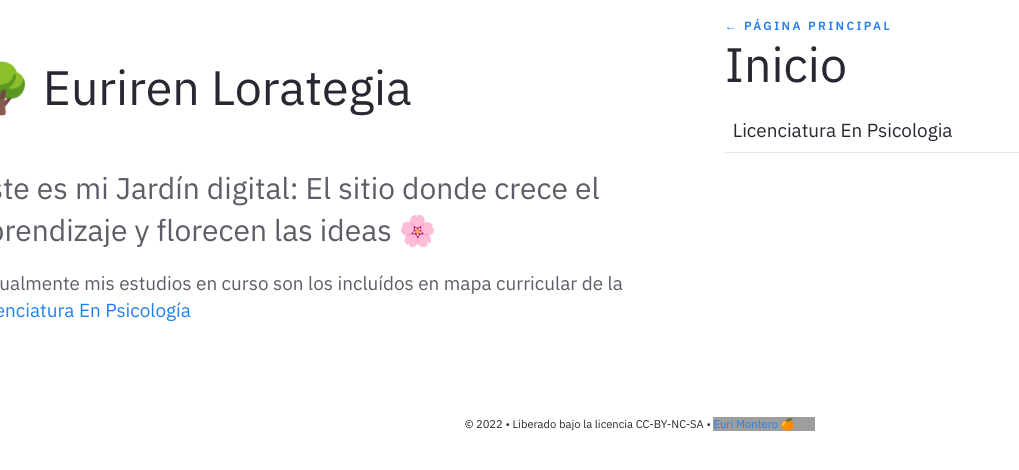
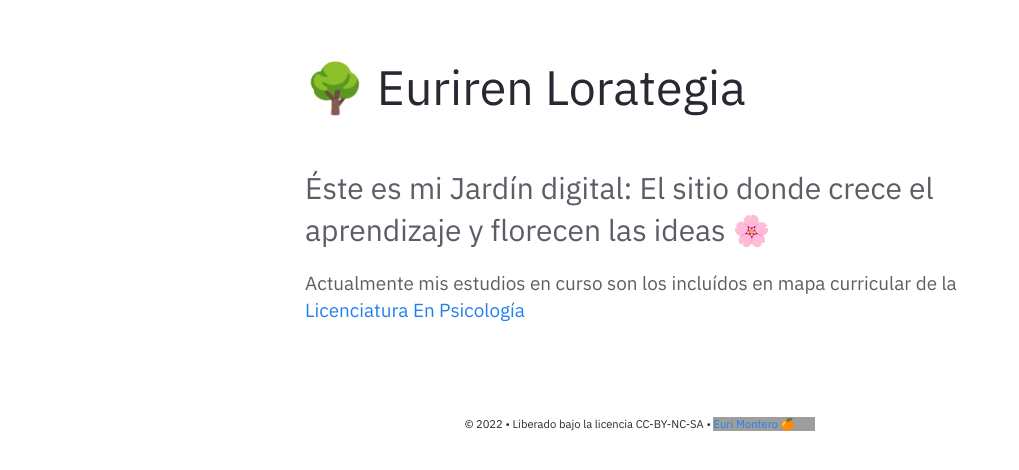
Before and after one commit to EuriNaiz/Lorategi, a Jekyll site: the page built from pages/index.md, in a window 1280 px wide, cut to the strip 104-574 px from the top of the page. Shown: the whole strip, without its empty margins (0-1019 px from the left). Built offline with Jekyll 4.4.1, drawn with Linux system fonts in a browser that asks for light colours; grey boxes are pictures that could not be loaded.

Commit message:
ajustes menores

```diff
--- a/_layouts/Post.html
+++ b/_layouts/Post.html
@@ -130,14 +130,14 @@
 
 
             <!--- Post Feed Layout-->
-            {%- if page.permalink == "/" -%}
+            {%- if page.permalink == "/areas-de-estudio" -%}
             <div class="column is-6-widescreen  is-8-desktop is-8-tablet is-12-mobile">
                 <h5 class="meta-title"><a href="/">← Página principal</a></h5>
                 <div class="jumbo">{{page.title}}</div>
                     {%- include Content.html -%}
                     {% for post in site.posts %}
                         <div class="list-feed">
-                        <a href="{{ site.baseurl }}{{post.url}}" style="text-decoration: none;display: flex;justify-content: space-between;flex-direction: row;width: 100%;">
+                        <a href="{{ site.baseurl }}/areas-de-estudio/{{post.url}}" style="text-decoration: none;display: flex;justify-content: space-between;flex-direction: row;width: 100%;">
                             <div class="writinglist-title">{{post.title }}</div>
                         </a>
                         </div>
```
